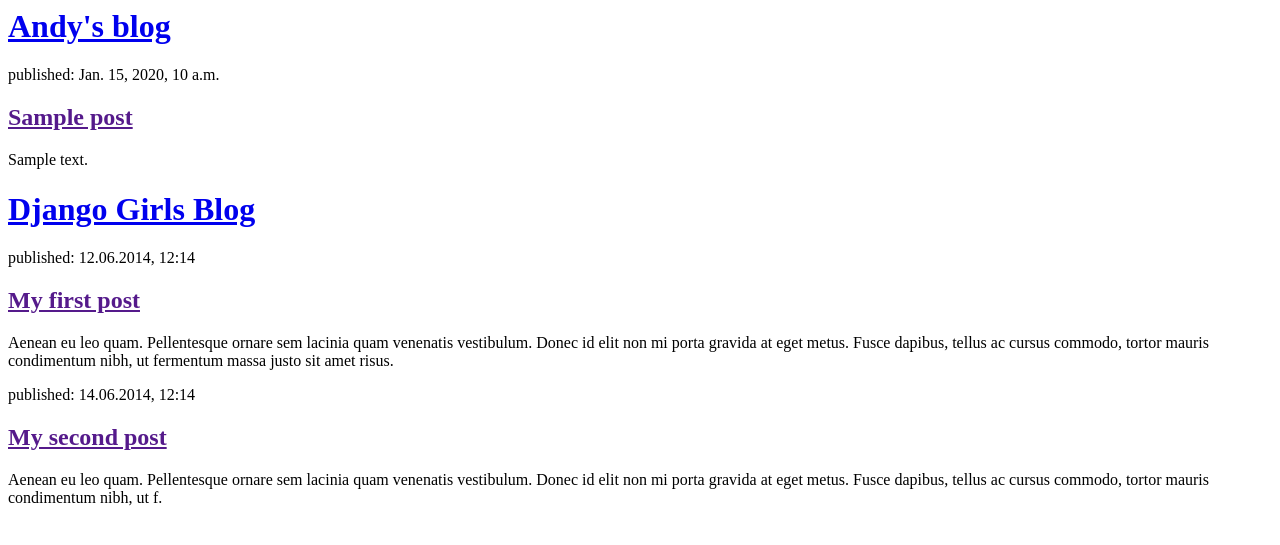
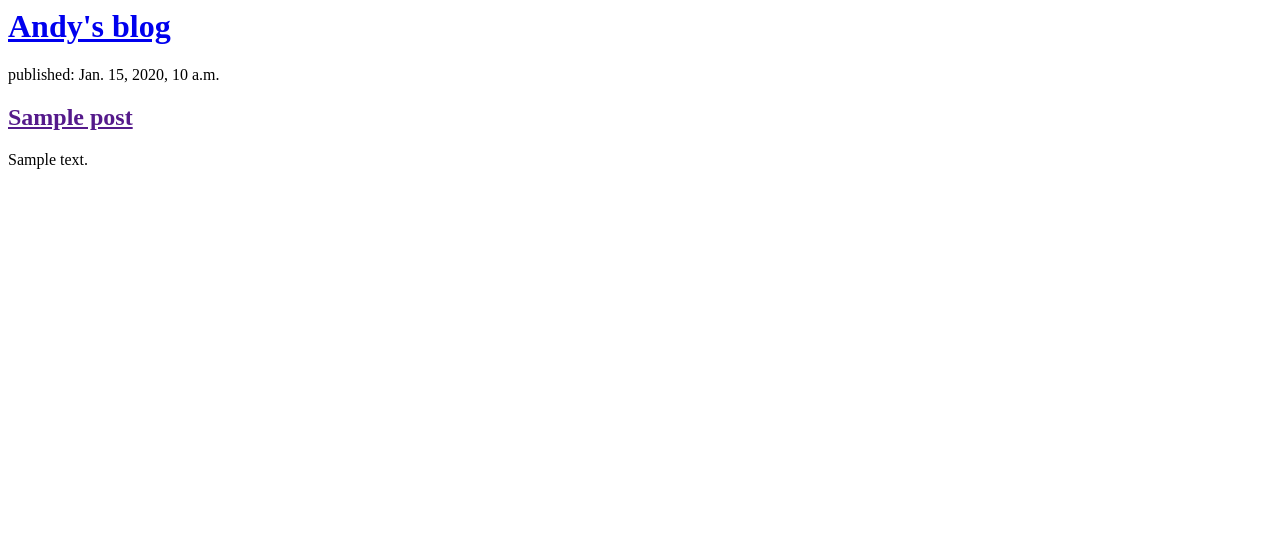
Before and after one commit to axm1414/my-first-blog, a Django app: page / in a window 1280 px wide. Shown: the top 545 px of the page. Run offline with Django 3.2, Linux system fonts and the light colour scheme; tables that the repository leaves empty hold one stand-in row (values such as "Sample post").

Commit message:
Test with posts

```diff
--- a/blog/templates/blog/post_list.html
+++ b/blog/templates/blog/post_list.html
@@ -14,20 +14,5 @@
             <p>{{ post.text|linebreaksbr }}</p>
         </div>
     {% endfor %}
-    <div>
-        <h1><a href="/">Django Girls Blog</a></h1>
-    </div>
-
-    <div>
-        <p>published: 12.06.2014, 12:14</p>
-        <h2><a href="">My first post</a></h2>
-        <p>Aenean eu leo quam. Pellentesque ornare sem lacinia quam venenatis vestibulum. Donec id elit non mi porta gravida at eget metus. Fusce dapibus, tellus ac cursus commodo, tortor mauris condimentum nibh, ut fermentum massa justo sit amet risus.</p>
-    </div>
-
-    <div>
-        <p>published: 14.06.2014, 12:14</p>
-        <h2><a href="">My second post</a></h2>
-        <p>Aenean eu leo quam. Pellentesque ornare sem lacinia quam venenatis vestibulum. Donec id elit non mi porta gravida at eget metus. Fusce dapibus, tellus ac cursus commodo, tortor mauris condimentum nibh, ut f.</p>
-    </div>
     </body>
 </html>
```
